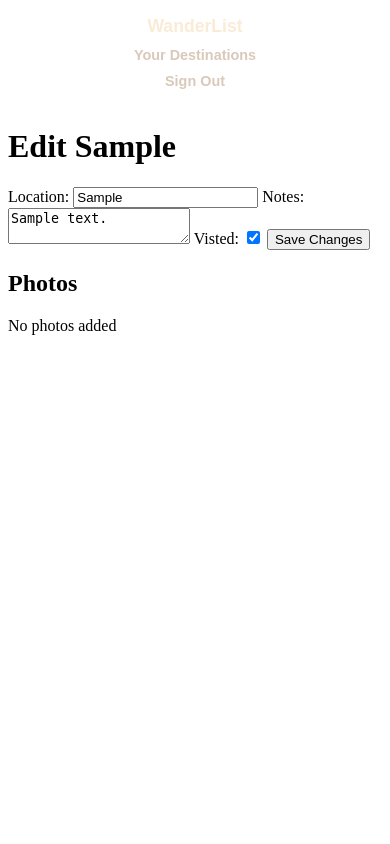
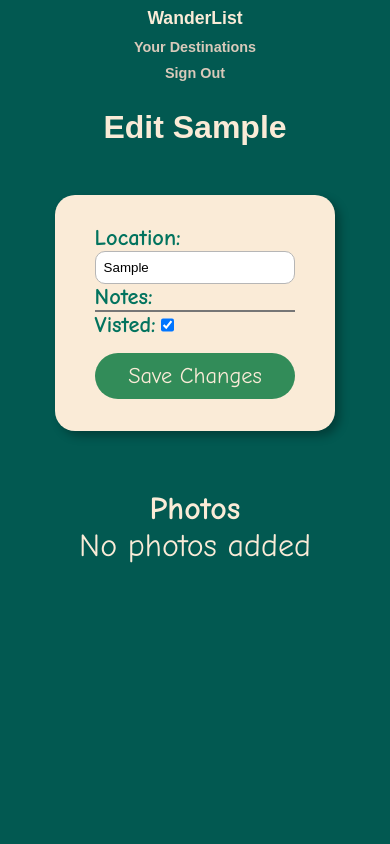
Before and after one commit to abl00mfield/wanderlist, a Node server app: page /destinations/600000000000000000000001/edit in a window 390 px wide. Run offline with Node 20, Linux system fonts and the light colour scheme; a user stored in the database is signed in; tables that the repository leaves empty hold one stand-in row (values such as "Sample post"); some libraries are stand-ins or nearby versions; some web fonts are replaced.

Commit message:
worked on styling edit page

```diff
--- a/public/stylesheets/show.css
+++ b/public/stylesheets/show.css
@@ -71,13 +71,14 @@
   font-weight: bold;
   font-size: 1.5em;
   color: #333;
-  padding: 10px;
+  /* padding: 10px; */
   width: 100%;
 }
 
 .show-destination-visited {
   width: 100%;
   text-align: left;
+  /* padding: 10px; */
 }
 .photo-title {
   text-align: center;
--- a/public/stylesheets/style.css
+++ b/public/stylesheets/style.css
@@ -1,4 +1,11 @@
 @import url("https://fonts.googleapis.com/css2?family=Comic+Neue:ital,wght@0,300;0,400;0,700;1,300;1,400;1,700&family=Delius+Unicase:wght@400;700&display=swap");
+
+* {
+  margin: 0;
+  padding: 0;
+  box-sizing: border-box;
+  /* border: 1px red solid; */
+}
 
 body {
   font-family: "Comic Neue", sans-serif;
@@ -10,8 +17,20 @@
   gap: 10px;
 }
 
+.new-container,
+.edit-container {
+  display: flex;
+  flex-direction: column;
+  align-items: center;
+  /* justify-content: center; */
+}
+
 h1 {
   font-family: "Delius Unicase", sans-serif;
+}
+.new-title,
+.edit-title {
+  color: antiquewhite;
 }
 
 .index-body {
@@ -46,7 +65,8 @@
   box-shadow: 5px 5px 10px rgba(0, 0, 0, 0.3);
   margin-bottom: 100px;
 }
-.index-title {
+.index-title,
+.edit-title {
   font-family: "Delius Unicase", sans-serif;
   text-align: center;
 }
@@ -91,10 +111,29 @@
   margin-bottom: 75px;
   box-shadow: 5px 5px 10px rgba(0, 0, 0, 0.3);
 }
+
+.save-button {
+  align-self: center;
+}
+
+.no-photo {
+  color: antiquewhite;
+  font-size: 2em;
+}
+
+.new-form {
+  gap: 10px;
+  height: 75%;
+}
 input {
   border: 1px solid rgb(182, 182, 182);
   padding: 8px;
   border-radius: 10px;
+}
+.checkbox-container {
+  display: flex;
+  flex-direction: row;
+  gap: 5px;
 }
 
 button {
@@ -200,3 +239,122 @@
   background-color: #328c59;
   color: white;
 }
+
+.save-button {
+  font-size: 0.8em;
+  width: 50%;
+}
+
+.edit-container {
+  display: flex;
+  flex-direction: row;
+  justify-content: center;
+  width: 100%;
+  gap: 20px;
+  max-width: 1200px;
+  margin: 0 auto;
+}
+.edit-form {
+  display: flex;
+  flex-direction: column;
+  align-items: center;
+  justify-content: center;
+
+  height: 75vh;
+  width: 35%;
+}
+.edit-form form {
+  width: 80%;
+  height: 75%;
+  margin: 0;
+}
+.edit-photo-container {
+  display: flex;
+  flex-direction: column;
+  align-items: center;
+  justify-content: center;
+  height: 75vh;
+  width: 35%;
+}
+.edit-photo-title {
+  color: antiquewhite;
+  font-size: 2em;
+}
+
+.all-photo-container {
+  display: flex;
+  /* flex-direction: column; */
+  flex-direction: row;
+  flex-wrap: wrap;
+  gap: 15px;
+  align-items: center;
+  justify-content: center;
+}
+.thumbnail {
+  width: 150px;
+  height: 150px;
+  object-fit: cover;
+  border-radius: 10px;
+  display: block;
+}
+.alt-text {
+  width: 150px;
+  color: antiquewhite;
+}
+
+.edit-photo {
+  display: flex;
+  flex-direction: column;
+  align-items: center;
+  gap: 10px;
+}
+.remove-photo-button {
+  font-family: "Comic Neue", sans-serif;
+  width: 100px;
+  height: 30px;
+  background-color: #a6785d;
+  padding: 0;
+  color: antiquewhite;
+  font-size: 1em;
+  box-shadow: none;
+  margin: 0;
+}
+
+.remove-photo-button button {
+  background-color: #a6785d;
+  width: 100px;
+  font-size: 1em;
+  font-family: "Comic Neue", sans-serif;
+  display: inline-block;
+  width: 100px;
+  padding: 0;
+  margin: 0;
+  border-radius: 20px;
+  font-weight: bold;
+}
+
+@media (max-width: 768px) {
+  .edit-container {
+    flex-direction: column; /* ✅ Stack form & photo sections on mobile */
+    align-items: center;
+  }
+
+  .edit-form,
+  .edit-photo-container {
+    width: 90%;
+    height: auto;
+  }
+
+  .thumbnail {
+    width: 100px; /* ✅ Reduce thumbnail size */
+    height: 100px;
+  }
+
+  .btn,
+  .save-button,
+  .remove-photo-button,
+  button {
+    font-size: 1em; /* ✅ Prevent oversized buttons */
+    width: 100%;
+  }
+}
--- a/views/destinations/edit.ejs
+++ b/views/destinations/edit.ejs
@@ -4,39 +4,49 @@
 <head>
   <meta charset="UTF-8">
   <meta name="viewport" content="width=device-width, initial-scale=1.0">
+  <link rel="stylesheet" href="/stylesheets/style.css">
   <title>Edit <%= destination.location %></title>
 </head>
 
 <body>
   <%- include("../partials/_navbar.ejs") %>
-  <h1>Edit <%= destination.location %></h1>
+  <h1 class="edit-title">Edit <%= destination.location %></h1>
+  <div class="edit-container">
+    <div class="edit-form">
       <form action="/destinations/<%= destination._id %>?_method=PUT" method="POST">
         <label for="location">Location: </label>
         <input type="text" name="location" id="location" value="<%= destination.location %>" required>
         <label for="notes">Notes: </label>
-    <textarea name="notes" id="notes" maxlength="200"><%= destination.notes %></textarea>
+        <textarea name="notes" id="notes" maxlength="200" cols="40" rows="5"><%= destination.notes %></textarea>
+        <div class="checkbox-container">
           <label for="hasBeenVisted">Visted: </label>
           <input type="checkbox" name="hasBeenVisited" id="hasBeenVisited" <%= destination.hasBeenVisited ? "checked" : "" %>>
-    <button type="submit">Save Changes</button>
-  </form>
-
-  <h2>Photos</h2>
-  <% if (destination.photos.length > 0) { %>
-  <% destination.photos.forEach(photo => { %>
-  <div>
-    <img src="<%= photo.url %>" alt="<%= photo.alt %>" width="200">
-    <p><%= photo.alt %></p>
-    <form action="/destinations/<%= destination._id %>/photos/<%= encodeURIComponent(photo.url) %>?_method=DELETE" method="POST">
-      <button type="submit">Remove Photo</button>
+        </div>
+        <button class="save-button" type="submit">Save Changes</button>
       </form>
     </div>
 
+    <div class="edit-photo-container">
+      <h2 class="edit-photo-title">Photos</h2>
+      <% if (destination.photos.length > 0) { %>
+      <div class="all-photo-container">
+        <% destination.photos.forEach(photo => { %>
+        <div class="edit-photo">
+          <img class=thumbnail src="<%= photo.url %>" alt="<%= photo.alt %>">
+          <!-- <p class="alt-text"><%= photo.alt %></p> -->
+          <form class="remove-photo-button" action="/destinations/<%= destination._id %>/photos/<%= encodeURIComponent(photo.url) %>?_method=DELETE" method="POST">
+            <button type="submit">Remove</button>
+          </form>
+        </div>
         <% }) %>
+      </div>
+    </div>
+
 
     <% } else { %>
-  <p>No photos added</p>
+    <p class="no-photo">No photos added</p>
     <%} %>
-
+  </div>
 </body>
 
 </html>
```
Also changed, not shown: views/destinations/new.ejs (+8 -4 lines). Lines whose indentation alone changed are shown as unchanged.
